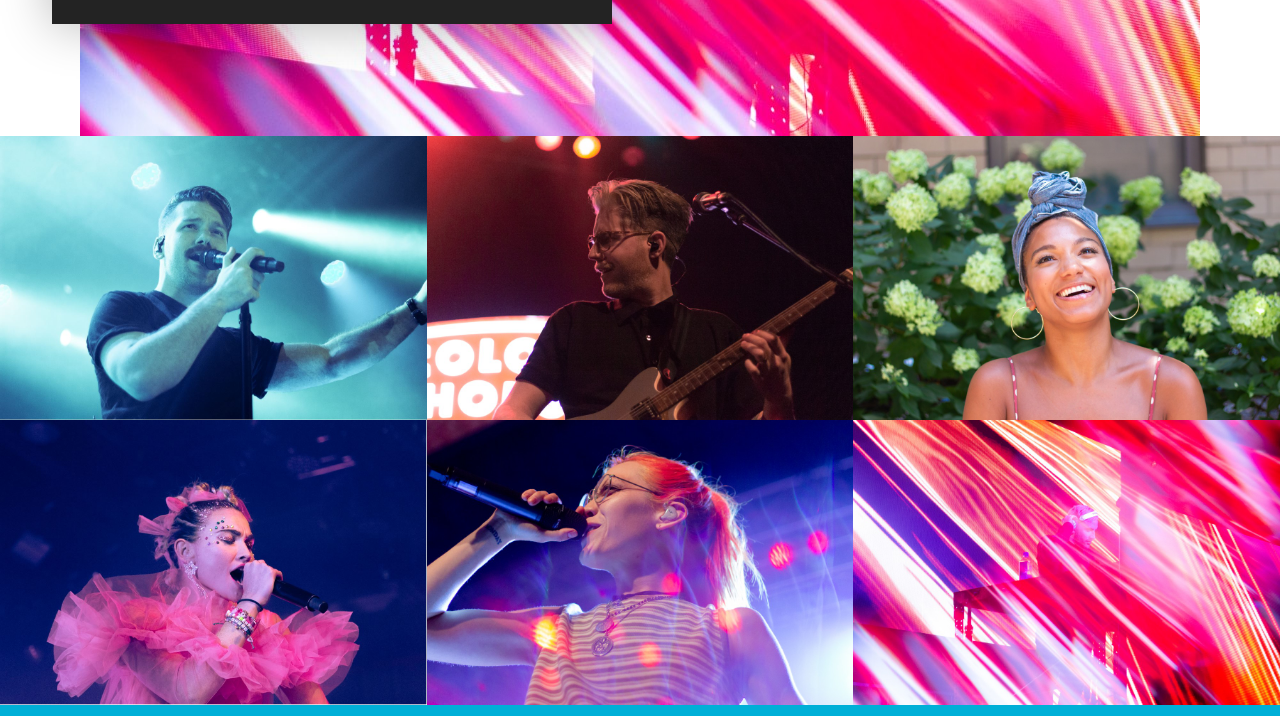
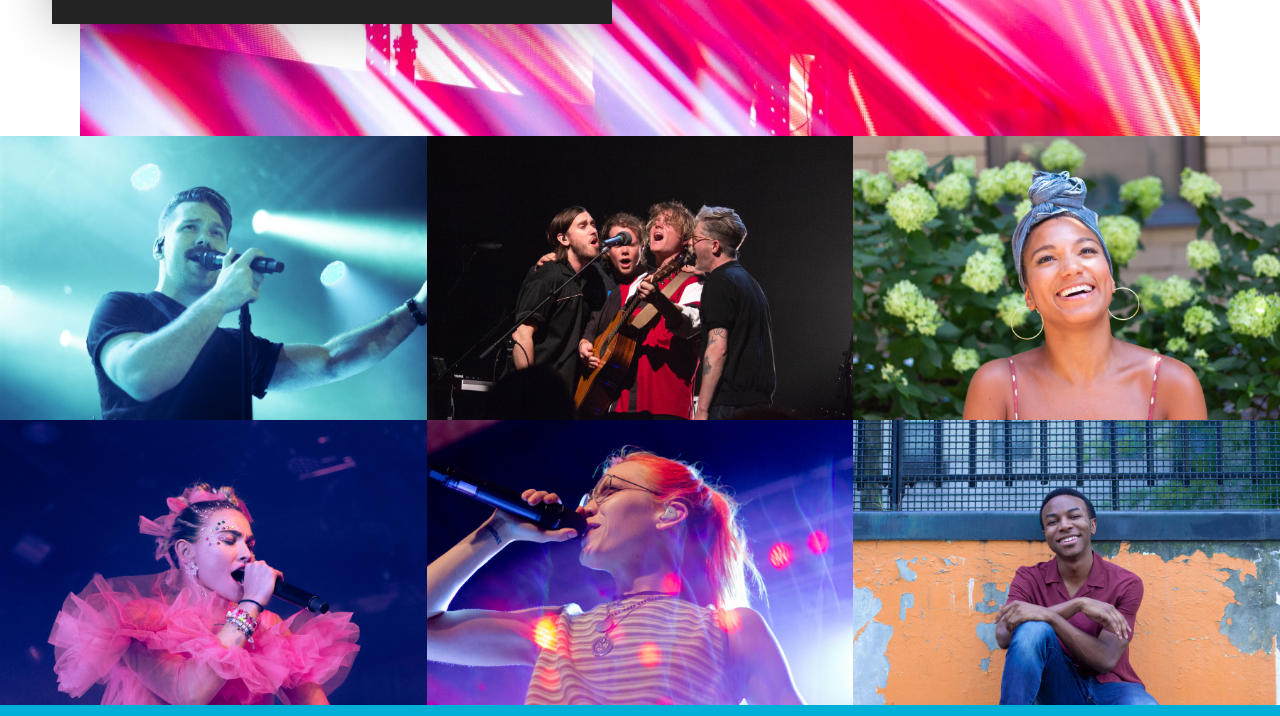
Before and after one commit to achesin/portfolio-website, a Gatsby site: page / in a window 1280 px wide. Shown: the part 1340-2056 px from the top of the page. Built offline with nearby package versions, Linux system fonts and the light colour scheme; Gatsby itself is replaced by a stand-in of ours.

Commit message:
made some minor changes

```diff
--- a/src/components/portfolio.js
+++ b/src/components/portfolio.js
@@ -6,14 +6,14 @@ import '../styles/global.css'
 export default() => (
   <div>
     <figure class="port-item">
-			<img src={require("../images/arizona.jpg")} width="600" height="400" alt="Lead Singer of AZ"></img>
+			<img src={require("../images/zona.jpg")} width="600" height="400" alt="Lead Singer of AZ"></img>
 			<figcaption class="port-desc">
 				<p>A R I Z O N A 5.29.19</p>
-				<a href="/" class="button button-accent button-small">Full Portfolio</a>
+				<a href="/arizona-band/" class="button button-accent button-small">Full Portfolio</a>
 			</figcaption>
 	</figure>
   <figure class="port-item">
-			<img src={require("../images/col.jpg")} width="600" height="400" alt="Full band shot"></img>
+			<img src={require("../images/colony.jpg")} width="600" height="400" alt="Full band shot"></img>
 			<figcaption class="port-desc">
 				<p>Colony House 4.3.19</p>
 				<a href="/" class="button button-accent button-small">Full Portfolio</a>
@@ -23,11 +23,11 @@ export default() => (
 			<img src={require("../images/mary.jpg")} width="600" height="400" alt="Full band shot"></img>
 			<figcaption class="port-desc">
 				<p>Mary Antonini</p>
-				<a href="/" class="button button-accent button-small">Full Portfolio</a>
+				<a href="/mary-antonini/" class="button button-accent button-small">Full Portfolio</a>
 			</figcaption>
 	</figure>
   <figure class="port-item">
-			<img src={require("../images/mandy.jpg")} width="600" height="400" alt="Mandy Lee of Misterwives"></img>
+			<img src={require("../images/mistah.jpg")} width="600" height="400" alt="Mandy Lee of Misterwives"></img>
 			<figcaption class="port-desc">
 				<p>Misterwives 11.12.19</p>
 				<a href="/" class="button button-accent button-small">Full Portfolio</a>
@@ -41,9 +41,9 @@ export default() => (
 			</figcaption>
 	</figure>
   <figure class="port-item">
-			<img src={require("../images/win.jpg")} width="600" height="400" alt="Win onstage"></img>
+			<img src={require("../images/fernell.jpg")} width="600" height="400" alt="Fernell at the court"></img>
 			<figcaption class="port-desc">
-				<p>Win and Woo 3.22.19</p>
+				<p>Fernell Hogan</p>
 				<a href="/" class="button button-accent button-small">Full Portfolio</a>
 			</figcaption>
 	</figure>
--- a/src/styles/global.css
+++ b/src/styles/global.css
@@ -112,7 +112,7 @@ p:last-of-type {
 }
 
 .title-cta {
-	margin: 0 0 .5em;
+	margin: 2em 0 .5em;
 }
 
 .unstyled-list {
```
Also changed, not shown: src/images/amanda.JPG (deleted), src/images/arizona.jpg (deleted), src/images/col.jpg (deleted), src/images/colony.jpg (added), src/images/fernell.jpg (added), src/images/mandy.jpg (deleted), src/images/mistah.jpg (added), src/images/zona.jpg (added).
